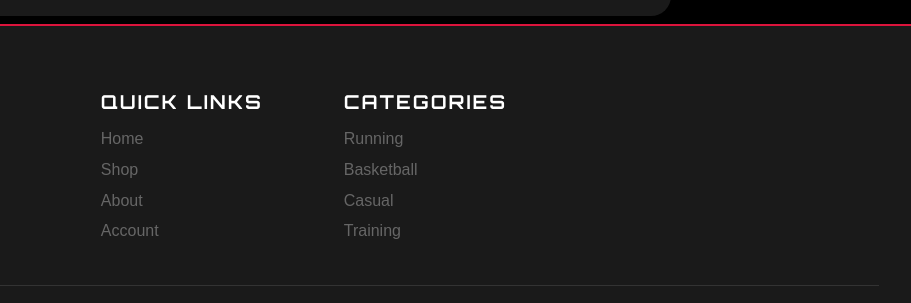
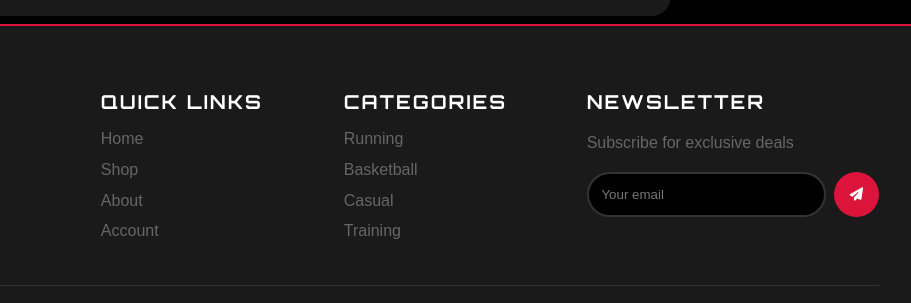
Before and after one commit to alifares5667/project_web, a plain HTML site: page contact.html in a window 1280 px wide. Shown: the part 776-1079 px from the top of the page, 369-1280 px from the left. Drawn offline with Linux system fonts and the light colour scheme.

Commit message:
add newsletter to the footer

```diff
--- a/contact.html
+++ b/contact.html
@@ -111,6 +111,18 @@
                         <li><a href="#" onclick="filterByCategory('Casual')">Casual</a></li>
                         <li><a href="#" onclick="filterByCategory('Training')">Training</a></li>
                     </ul>
+                </div>
+                 <div class="footer-col">
+                    <h4>NEWSLETTER</h4>
+                    <p>Subscribe for exclusive deals</p>
+                    <form class="newsletter-form" id="newsletterForm">
+                        <input type="email" placeholder="Your email" required>
+                        <button type="submit"><i class="fas fa-paper-plane"></i></button>
+                    </form>
+                    <div class="newsletter-success" id="newsletterSuccess">
+                        <i class="fas fa-check-circle"></i>
+                        <span>Subscribed!</span>
+                    </div>
                 </div>
             </div>
             <div class="footer-bottom">
```
